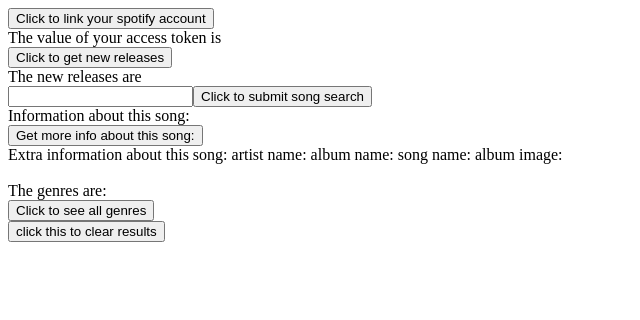
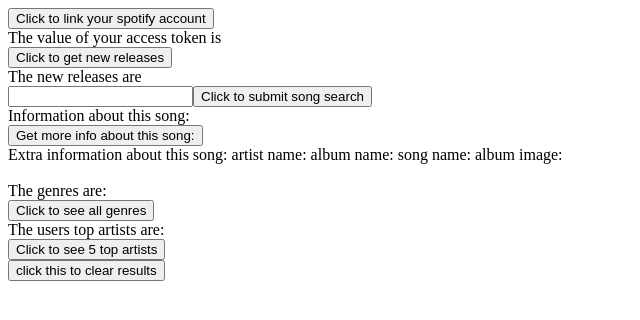
Before and after one commit to tubigervie/heartBeat-synergy, an Angular app in the folder Synergy-Project2/src/main/resources/static/synergy-project2-static/: page / in a window 1280 px wide. Shown: the top 320 px of the page, without its empty margins (0-640 px from the left). Built offline with nearby package versions, Linux system fonts and the light colour scheme.

Commit message:
created getTopArtists() button. doesn't work because I need to get a auth2 token instead of the general token that's being generated with the current program

```diff
--- a/Synergy-Project2/src/main/resources/static/synergy-project2-static/src/app/login-page/login-page.component.html
+++ b/Synergy-Project2/src/main/resources/static/synergy-project2-static/src/app/login-page/login-page.component.html
@@ -49,6 +49,14 @@
 </button>
 <br>
 
+<div>
+    The users top artists are: {{topArtists}}
+</div>
+<button (click) = "getTopArtists()" type="button">
+    Click to see 5 top artists
+</button>
+<br>
+
 <button (click) = "clearResults()">
     click this to clear results
 </button>
--- a/Synergy-Project2/src/main/resources/static/synergy-project2-static/src/app/login-page/login-page.component.ts
+++ b/Synergy-Project2/src/main/resources/static/synergy-project2-static/src/app/login-page/login-page.component.ts
@@ -21,6 +21,7 @@
   public songName:string = '';
   public albumImageUrl:string = '';
   public genres:string = '';
+  public topArtists:string = '';
 
 
   constructor(private accountService:AccountService) { }
@@ -107,4 +108,13 @@
       }
      )
     }
+
+    getTopArtists(){
+      this.accountService.getTopArtists(this.token).subscribe(
+       (data:Object)=> {
+         this.topArtists = JSON.stringify(data);
+         console.log("in getTopArtists()");
+       }
+      )
+     }
 }
--- a/Synergy-Project2/src/main/resources/static/synergy-project2-static/src/app/services/account.service.ts
+++ b/Synergy-Project2/src/main/resources/static/synergy-project2-static/src/app/services/account.service.ts
@@ -47,4 +47,8 @@
     return this.http.get(this.requestUrl + 'recommendations/available-genre-seeds', {headers: new HttpHeaders({'Authorization': 'Bearer '+token })})
   }
 
+  getTopArtists(token:string):Observable<Object>{
+    return this.http.get(this.requestUrl + 'recommendations/me/top/artists?limit=5', {headers: new HttpHeaders({'Authorization': 'Bearer '+token })})
+  }
+
 }
```
